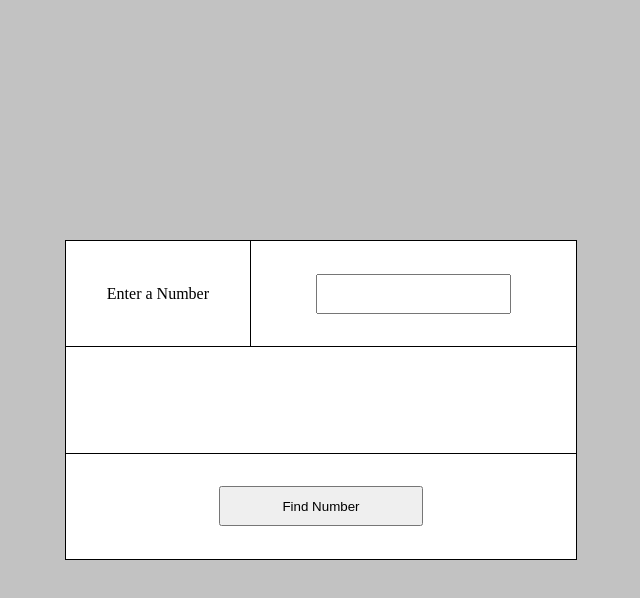
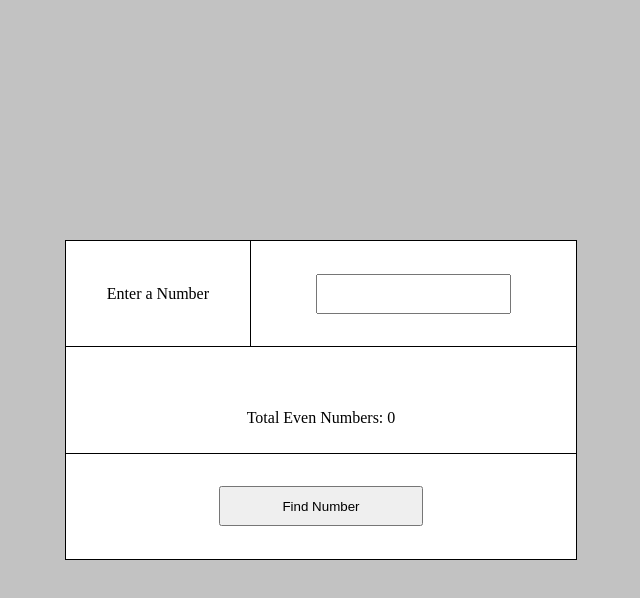
Before and after one commit to AlokYadav4021/Find-Even-Numbers-with-DOM, a plain HTML site: page index.html in a window 1280 px wide. Both pictures are taken after a click on the button "Find Number". Shown: the whole page, without its empty margins (319-959 px from the left). Drawn offline with Linux system fonts and the light colour scheme.

Commit message:
This assignment is dine

```diff
--- a/index.html
+++ b/index.html
@@ -21,5 +21,6 @@
             </tr>
         </table>
     </div>
+    <script src="./script.js"></script>
 </body>
 </html>
--- a/script.js
+++ b/script.js
@@ -0,0 +1,19 @@
+let numb = document.getElementById("number");
+let result = document.getElementById("result");
+let find = document.getElementById("find");
+
+find.addEventListener("click", function () {
+  let num = Number(numb.value);
+  let evenNumbers = [];
+  let count = 0;
+
+  for (let i = 1; i <= num; i++) {
+    if (i % 2 === 0) {
+      evenNumbers.push(i);
+      count++;
+    }
+  }
+
+  result.innerHTML = evenNumbers;
+  result.innerHTML += "<br><br> Total Even Numbers: " + count;
+});
```
